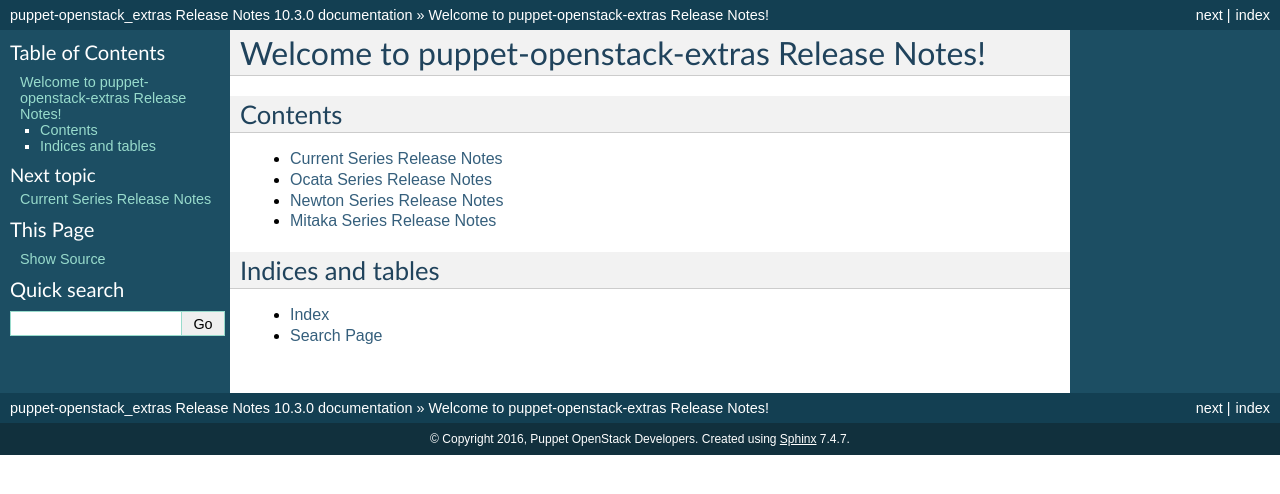
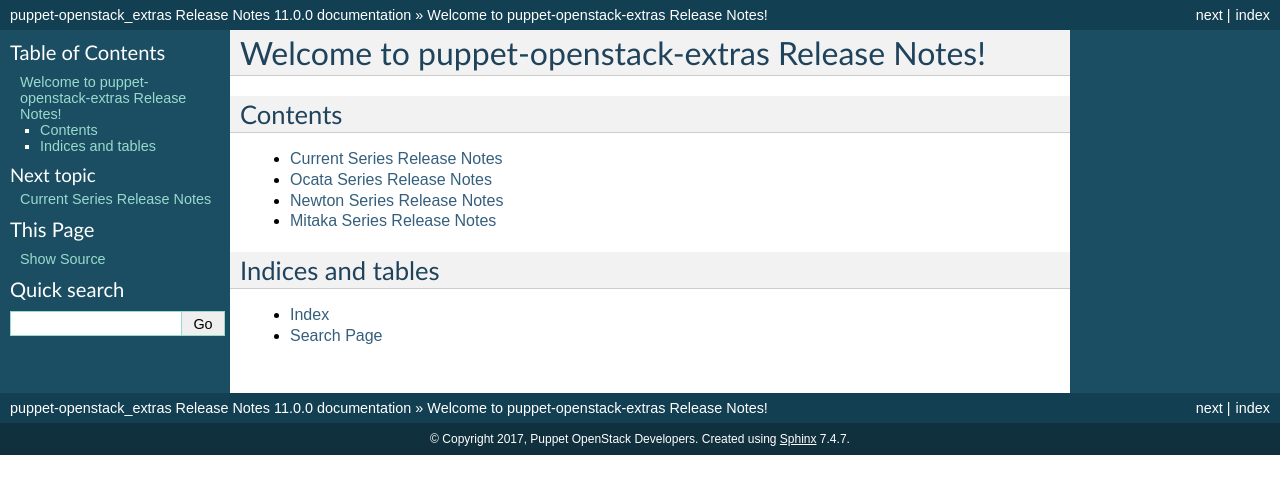
Before and after one commit to openstack/puppet-openstack_extras, a Sphinx documentation site: the page built from releasenotes/source/index.rst, in a window 1280 px wide. Shown: the top 494 px of the page. Built offline with Sphinx 7.4.7, drawn with Linux system fonts in a browser that asks for light colours.

```diff
--- a/releasenotes/source/conf.py
+++ b/releasenotes/source/conf.py
@@ -44,16 +44,16 @@ master_doc = 'index'
 
 # General information about the project.
 project = u'puppet-openstack_extras Release Notes'
-copyright = u'2016, Puppet OpenStack Developers'
+copyright = u'2017, Puppet OpenStack Developers'
 
 # The version info for the project you're documenting, acts as replacement for
 # |version| and |release|, also used in various other places throughout the
 # built documents.
 #
 # The short X.Y version.
-version = '10.3.0'
+version = '11.0.0'
 # The full version, including alpha/beta/rc tags.
-release = '10.3.0'
+release = '11.0.0'
 
 # The language for content autogenerated by Sphinx. Refer to documentation
 # for a list of supported languages.
@@ -197,7 +197,7 @@ latex_elements = {
 #  author, documentclass [howto, manual, or own class]).
 latex_documents = [
   ('index', 'puppet-openstack_extrasReleaseNotes.tex', u'puppet-openstack_extras Release Notes Documentation',
-   u'2016, Puppet OpenStack Developers', 'manual'),
+   u'2017, Puppet OpenStack Developers', 'manual'),
 ]
 
 # The name of an image file (relative to this directory) to place at the top of
@@ -227,7 +227,7 @@ latex_documents = [
 # (source start file, name, description, authors, manual section).
 man_pages = [
     ('index', 'puppet-openstack_extrasreleasenotes', u'puppet-openstack_extras Release Notes Documentation',
-     [u'2016, Puppet OpenStack Developers'], 1)
+     [u'2017, Puppet OpenStack Developers'], 1)
 ]
 
 # If true, show URL addresses after external links.
@@ -241,7 +241,7 @@ man_pages = [
 #  dir menu entry, description, category)
 texinfo_documents = [
   ('index', 'puppet-openstack_extrasReleaseNotes', u'puppet-openstack_extras Release Notes Documentation',
-   u'2016, Puppet OpenStack Developers', 'puppet-openstack_extrasReleaseNotes', 'One line description of project.',
+   u'2017, Puppet OpenStack Developers', 'puppet-openstack_extrasReleaseNotes', 'One line description of project.',
    'Miscellaneous'),
 ]
 
```
Also changed, not shown: metadata.json (+5 -7 lines).
